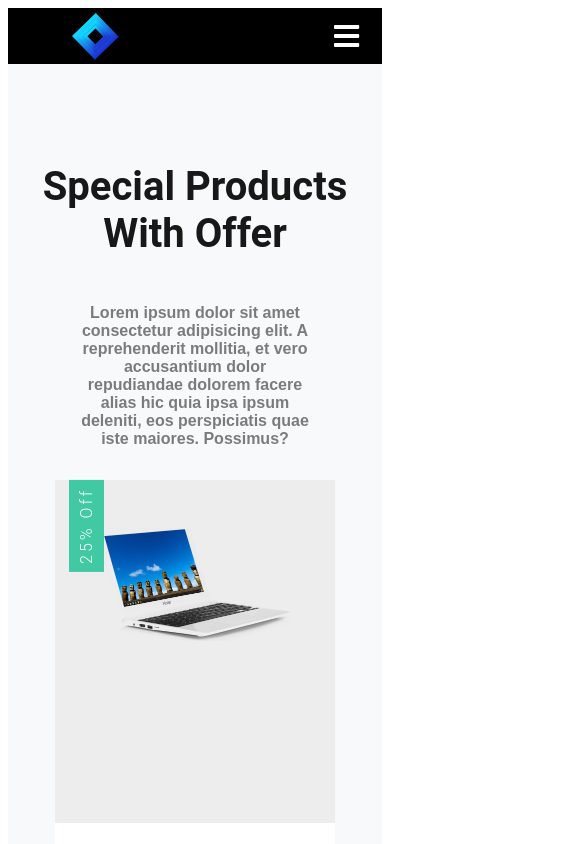
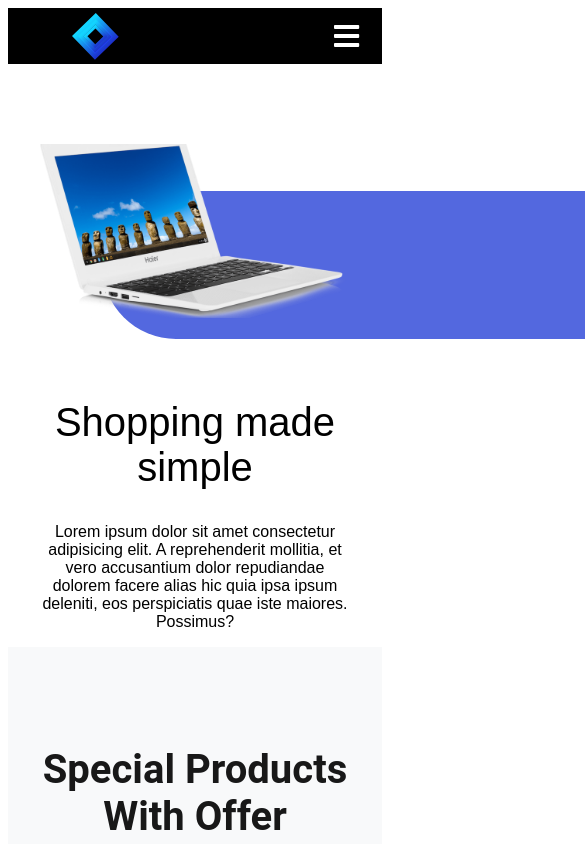
Before and after one commit to olashina201/GiftPay, a React (Create React App) app: page / in a window 390 px wide. Shown: the top 844 px of the page, 585 px wide, since content can reach past the window. Built offline with nearby package versions, Linux system fonts and the light colour scheme; the HTML template or start-up script is replaced by a standard one.

Commit message:
add hero and product components

```diff
--- a/package.json
+++ b/package.json
@@ -7,11 +7,15 @@
     "@testing-library/react": "^11.2.6",
     "@testing-library/user-event": "^12.8.3",
     "axios": "^0.21.1",
+    "js-cookie": "^2.2.1",
     "react": "^17.0.2",
     "react-dom": "^17.0.2",
     "react-icons": "^4.2.0",
+    "react-redux": "^7.2.4",
     "react-router-dom": "^5.2.0",
     "react-scripts": "4.0.3",
+    "redux": "^4.1.0",
+    "redux-thunk": "^2.3.0",
     "styled-components": "^5.3.0",
     "web-vitals": "^1.1.1"
   },
--- a/src/App.js
+++ b/src/App.js
@@ -7,11 +7,13 @@ import Services from './pages/services';
 import Contact from './pages/contact';
 import SignUp from './pages/signup';
 import Product from "./components/Product/Product";
+import Hero from "./components/Hero/Hero";
 
 function App() {
   return (
     <Router>
       <Navbar />
+      <Hero />
       <Switch>
         <Route path='/' exact component={Product} />
         <Route path='/about' component={About} />
--- /dev/null
+++ b/src/components/Hero/Hero.js
@@ -0,0 +1,29 @@
+import React from "react";
+import item from "../../images/laptop1.png";
+import "./hero.css";
+
+function Hero() {
+  return (
+    <header>
+      <article>
+        <h1>Shopping made simple</h1>
+        <p>
+          Lorem ipsum dolor sit amet consectetur adipisicing elit. A
+          reprehenderit mollitia, et vero accusantium dolor repudiandae dolorem
+          facere alias hic quia ipsa ipsum deleniti, eos perspiciatis quae iste
+          maiores. Possimus?
+        </p>
+        {/* <div class="buttons">
+          <button class="chrome">Get it on Chrome</button>
+          <button class="firefox">Get it on Firefox</button>
+        </div> */}
+      </article>
+      <div class="images">
+        <img src={item} alt="homescreen image" class="hero-image" />
+        <div class="blue-bg-r"></div>
+      </div>
+    </header>
+  );
+}
+
+export default Hero;
--- /dev/null
+++ b/src/components/Hero/hero.css
@@ -0,0 +1,134 @@
+
+header {
+    display: -webkit-box;
+    display: -ms-flexbox;
+    display: flex;
+    -webkit-box-pack: justify;
+        -ms-flex-pack: justify;
+            justify-content: space-between;
+    max-width: 74rem;
+    margin: 5rem auto;
+  }
+
+  header h1 {
+    font-size: 3rem;
+    font-weight: 500;
+  }
+
+  header .images {
+    display: -ms-grid;
+    display: grid;
+    -ms-grid-columns: 1fr;
+        grid-template-columns: 1fr;
+    -ms-grid-rows: 1fr;
+        grid-template-rows: 1fr;
+    position: relative;
+  }
+
+  header .blue-bg-r {
+    -ms-grid-column: 1;
+    -ms-grid-column-span: 1;
+    grid-column: 1/2;
+    -ms-grid-row: 1;
+    -ms-grid-row-span: 1;
+    grid-row: 1/2;
+    margin: 20% -20% -20% 30%;
+    background-color: #5368df;
+    border-radius: 25rem 0 0 25rem;
+    height: 90%;
+    max-height: 92rem;
+    width: 1000%;
+    position: absolute;
+  }
+
+  header .hero-image {
+    -ms-grid-column: 1;
+    -ms-grid-column-span: 1;
+    grid-column: 1/2;
+    -ms-grid-row: 1;
+    -ms-grid-row-span: 1;
+    grid-row: 1/2;
+    z-index: 1;
+    width: 90%;
+    max-width: 700px;
+    min-width: 400px;
+    margin-left: -10%;
+  }
+
+  header article {
+    max-width: 30rem;
+    -ms-grid-column-align: center;
+        justify-self: center;
+    margin-right: 10rem;
+  }
+
+  header button {
+    height: 3rem;
+    width: 10.2rem;
+    font-weight: 500;
+    margin-right: 1rem;
+  }
+
+  header .chrome {
+    background-color: #5368df;
+    color: #fff;
+    margin-bottom: 1rem;
+  }
+
+  header .chrome:hover {
+    background-color: #fff;
+    color: #5368df;
+    border: 0.15rem solid #5368df;
+  }
+
+  header .firefox {
+    background-color: #f0f2f5;
+    color: #252b46;
+    -webkit-box-shadow: 0 0.2rem 0.5rem #e2e8f8;
+            box-shadow: 0 0.2rem 0.5rem #e2e8f8;
+  }
+
+  header .firefox:hover {
+    background-color: #fff;
+    border: 0.15rem solid #252b46;
+  }
+
+  @media (max-width: 800px) {
+    header {
+        display: -webkit-box;
+        display: -ms-flexbox;
+        display: flex;
+        -webkit-box-orient: vertical;
+        -webkit-box-direction: reverse;
+            -ms-flex-direction: column-reverse;
+                flex-direction: column-reverse;
+        margin: auto;
+        margin: 0rem 2rem;
+      }
+      header .images {
+        margin-top: 5rem;
+      }
+      header h1 {
+        font-size: 2.5rem;
+      }
+      header .blue-bg-r {
+        margin: 15% -15% -15% 20%;
+        height: 85%;
+      }
+      header .hero-image {
+        width: 100%;
+        min-width: 200px;
+        margin-left: 0;
+      }
+      header article {
+        text-align: center;
+        margin: auto;
+        margin-top: 3rem;
+      }
+      header .firefox {
+        margin-right: 0;
+      }
+      header .mobile-nav-active {
+        margin-top: 10rem;
+      }
+  }
--- a/src/components/Navbar/index.js
+++ b/src/components/Navbar/index.js
@@ -8,6 +8,7 @@ import {
   NavBtnLink
 } from './NavbarElements';
 import logo from "../../images/logo.svg";
+import { BiCart } from "react-icons/bi";
 
 const Navbar = () => {
   return (
@@ -34,7 +35,7 @@ const Navbar = () => {
           {/* <NavBtnLink to='/sign-in'>Sign In</NavBtnLink> */}
         </NavMenu>
         <NavBtn>
-          <NavBtnLink to='/signin'>Sign In</NavBtnLink>
+          <NavBtnLink to='/signin'><BiCart />Cart</NavBtnLink>
         </NavBtn>
       </Nav>
     </>
```
Also changed, not shown: 21 other files (tests, documents, lock files or other folders).
